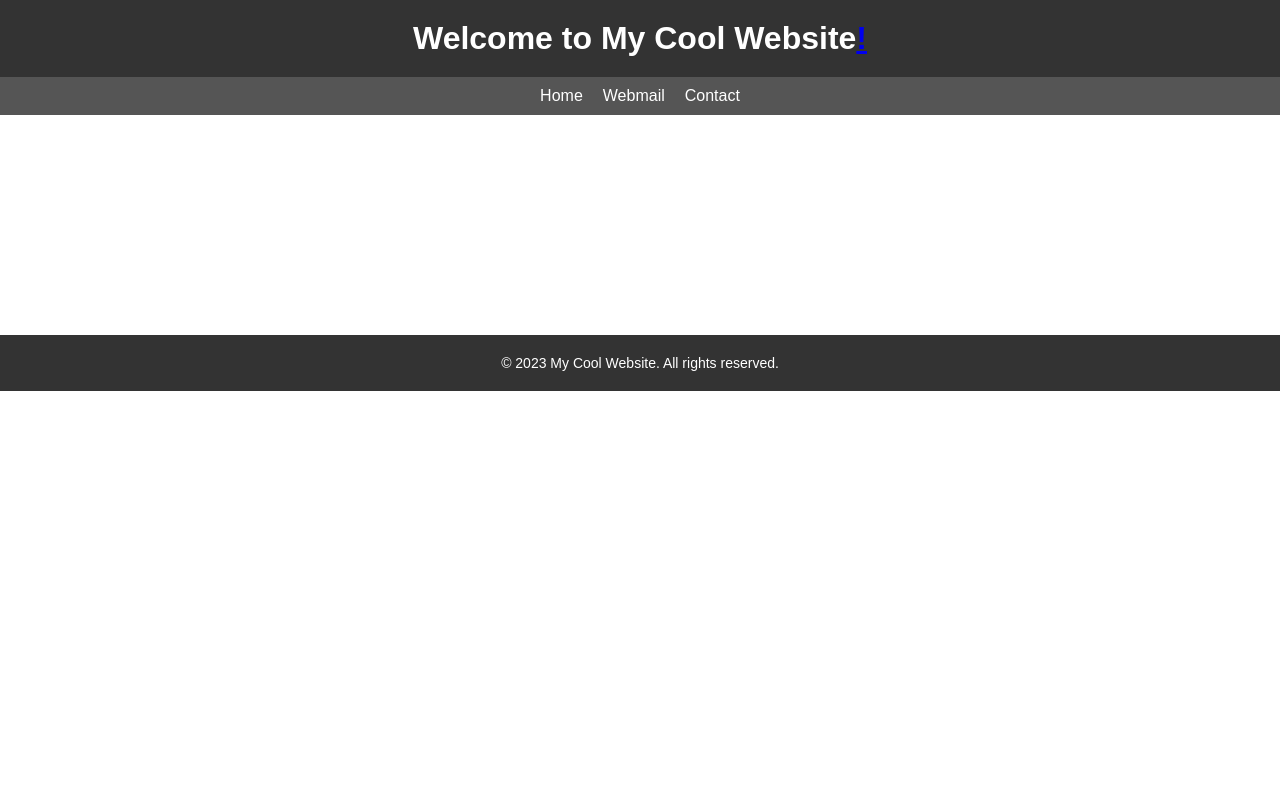
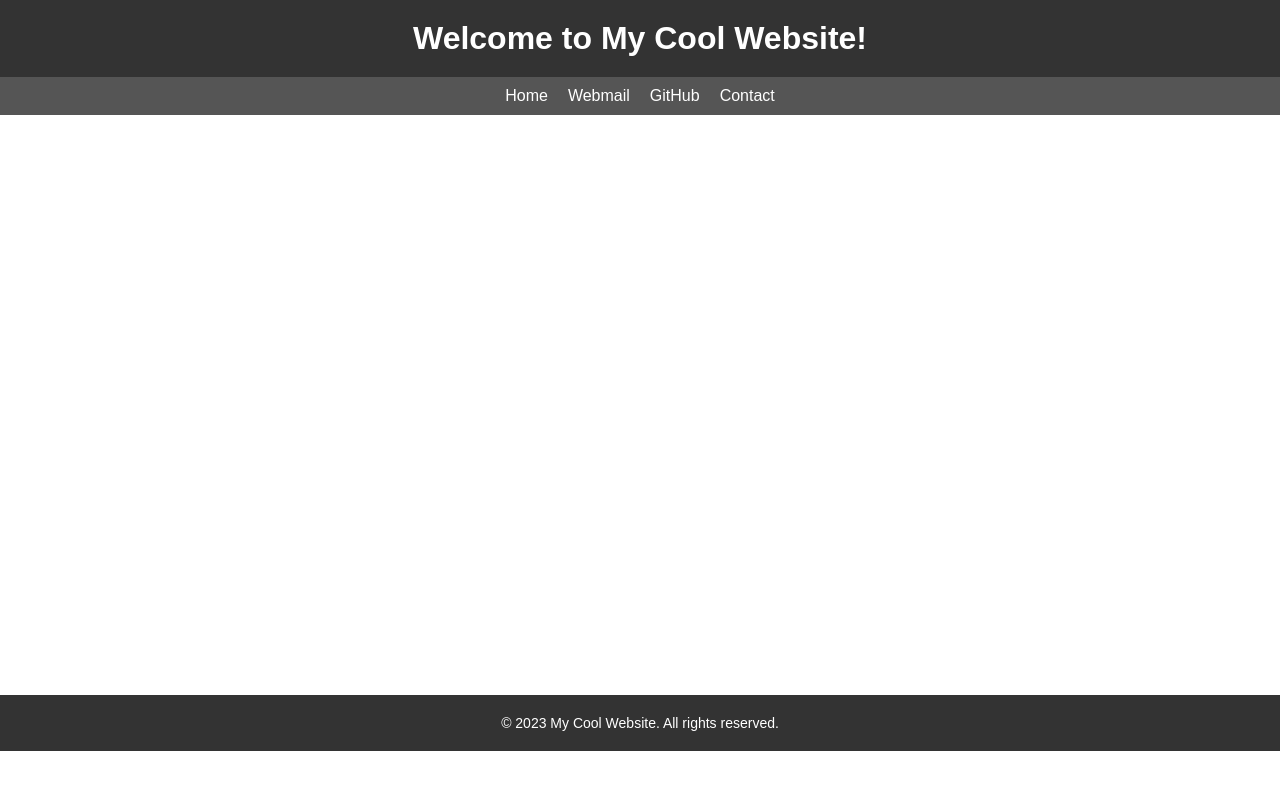
Before and after one commit to Bartolini1522/bartolini1522.github.io, a plain HTML site: page index.html in a window 1280 px wide. Drawn offline with Linux system fonts and the light colour scheme.

Commit message:
Update index.html

```diff
--- a/index.html
+++ b/index.html
@@ -80,16 +80,37 @@
 </head>
 <body>
   <header>
-    <h1>Welcome to My Cool Website<a href="https://github.com/Bartolini1522/bartolini1522.github.io">!</a></h1>
+    <h1>Welcome to My Cool Website!</h1>
   </header>
   <nav>
     <ul>
       <li><a href="index.html">Home</a></li>
       <li><a href="https://accounts.zoho.eu/signin?servicename=VirtualOffice&signupurl=https://www.zoho.com/mail/zohomail-pricing.html&serviceurl=https://mail.zoho.eu">Webmail</a></li>
+      <li><a href="https://github.com/Bartolini1522/bartolini1522.github.io">GitHub</a></li>
       <li><a href="contatti.html">Contact</a></li>
     </ul>
   </nav>
   <main>
+    <br>
+    <br>
+    <br>
+    <br>
+    <br>
+    <br>
+    <br>
+    <br>
+    <br>
+    <br>
+    <br>
+    <br>
+    <br>
+    <br>
+    <br>
+    <br>
+    <br>
+    <br>
+    <br>
+    <br>
     <br>
     <br>
     <br>
```
